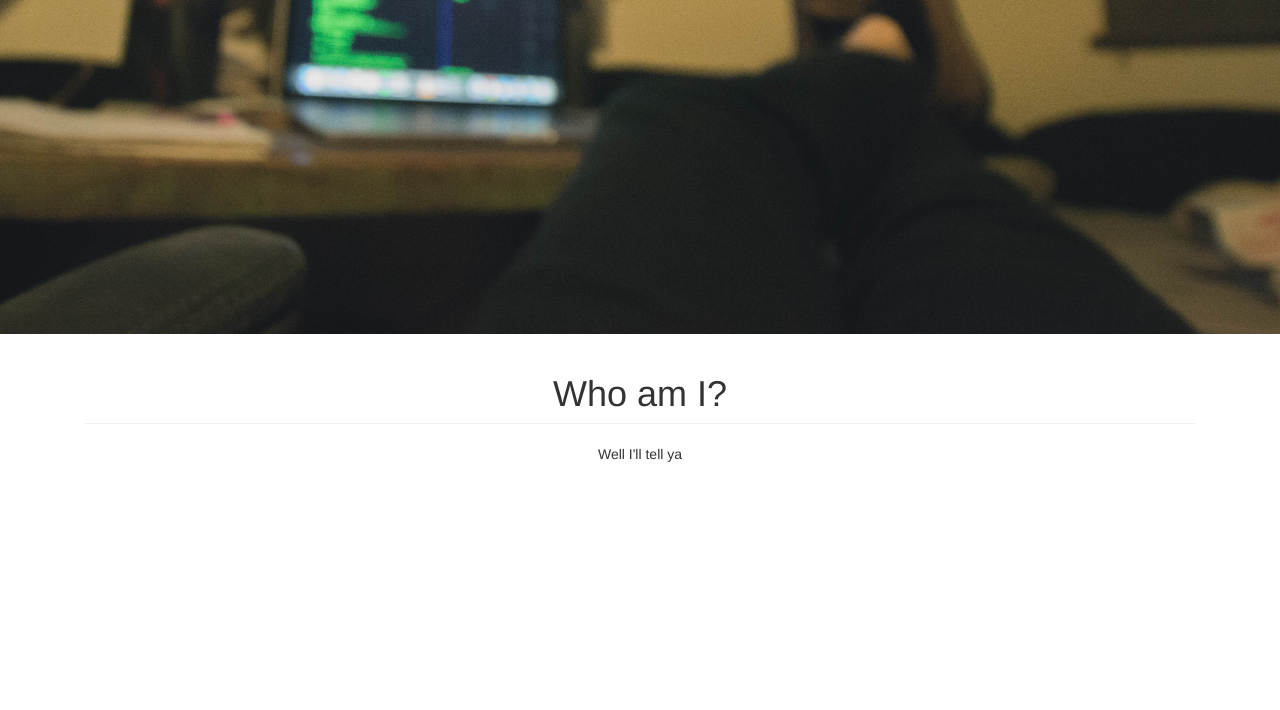
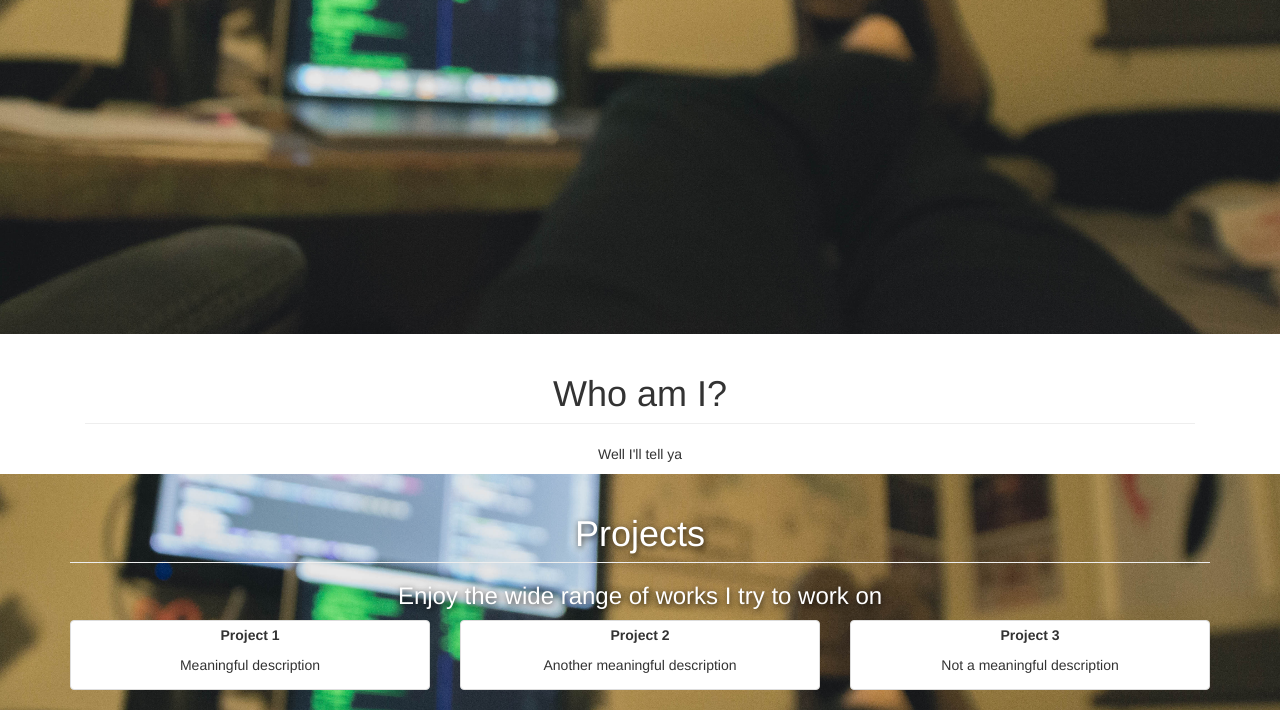
Before and after one commit to bsberg/Brian-S-Berg.github.io, a plain HTML site: page index.html in a window 1280 px wide. Shown: the part 466-1176 px from the top of the page. Before the commit the page ends 940 px from the top, so only its background shows below. Drawn offline with Linux system fonts and the light colour scheme.

Commit message:
Skills Update
Added skills, learned about containers class and column sizing.

```diff
--- a/index.html
+++ b/index.html
@@ -37,6 +37,12 @@ section#home .container h3 {
   text-shadow: 1px 2px 6px rgba(0, 0, 0, 0.8);
 }
 
+section#skills .container h1,
+section#skills .container h3 {
+  color: white;
+  text-shadow: 1px 2px 6px rgba(0, 0, 0, 0.8);
+}
+
 .jumbotron {
   width: 100%;
 
@@ -69,6 +75,38 @@ section#home .container h3 {
 	        </div>
         </section>
 
+        <!-- Skills -->
+		<section id="skills" class="bgd shadow" data-speed="5" data-type="background">
+			<div class="container">
+				<h1 class="page-header">Projects</h1>
+				<h3>Enjoy the wide range of works I try to work on</h3>
+				<div class="row">
+					<div class="col-md-4">
+						<div class="thumbnail">
+						<img />
+						<p><strong>Project 1</strong></p>
+						<p>Meaningful description</p>
+					</div>
+				</div>
+				<div class="col-md-4">
+					<div class="thumbnail">
+						<img />
+						<p><strong>Project 2</strong></p>
+						<p>Another meaningful description</p>
+					</div>
+				</div>
+				<div class="col-md-4">
+					<div class="thumbnail">
+						<img />
+						<p><strong>Project 3</strong></p>
+						<p>Not a meaningful description</p>
+					</div>
+				</div>
+			</div>
+		</section>
+
+
+
 
 </body>
 
```
